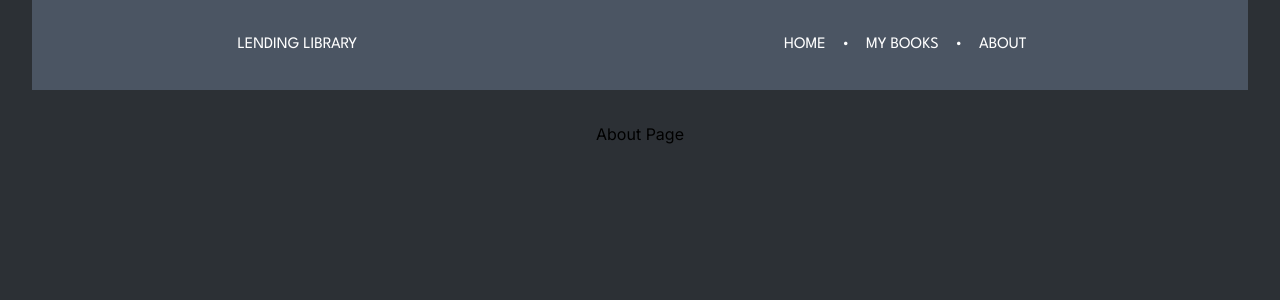
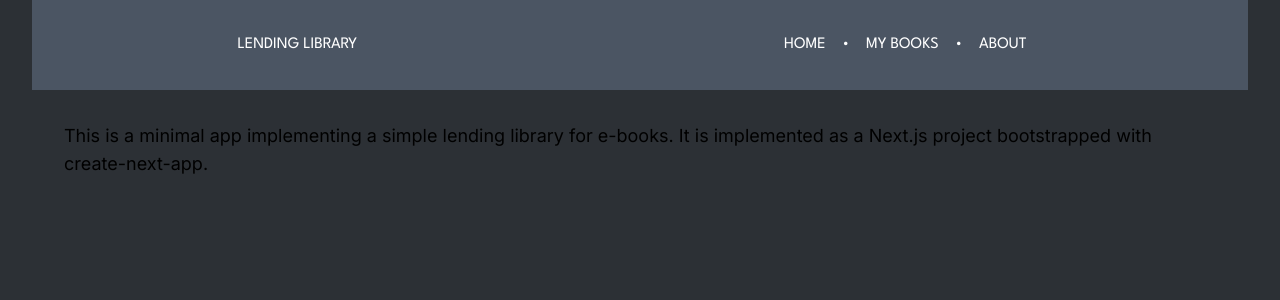
Before and after one commit to matjp/ll-react-nextjs, a Next.js app: page /about in a window 1280 px wide. Shown: the top 300 px of the page. Built offline with nearby package versions, Linux system fonts and the light colour scheme.

Commit message:
About page update

```diff
--- a/app/about/page.tsx
+++ b/app/about/page.tsx
@@ -1,7 +1,9 @@
 export default function Page() {
     return(
-        <div className="flex justify-center p-8">
-          <p>About Page</p>
+      <>
+        <div className="flex justify-center p-8 text-lg">
+          <p>This is a minimal app implementing a simple lending library for e-books. It is implemented as a Next.js project bootstrapped with create-next-app.</p>
         </div>
+      </>
     )
 }
```
